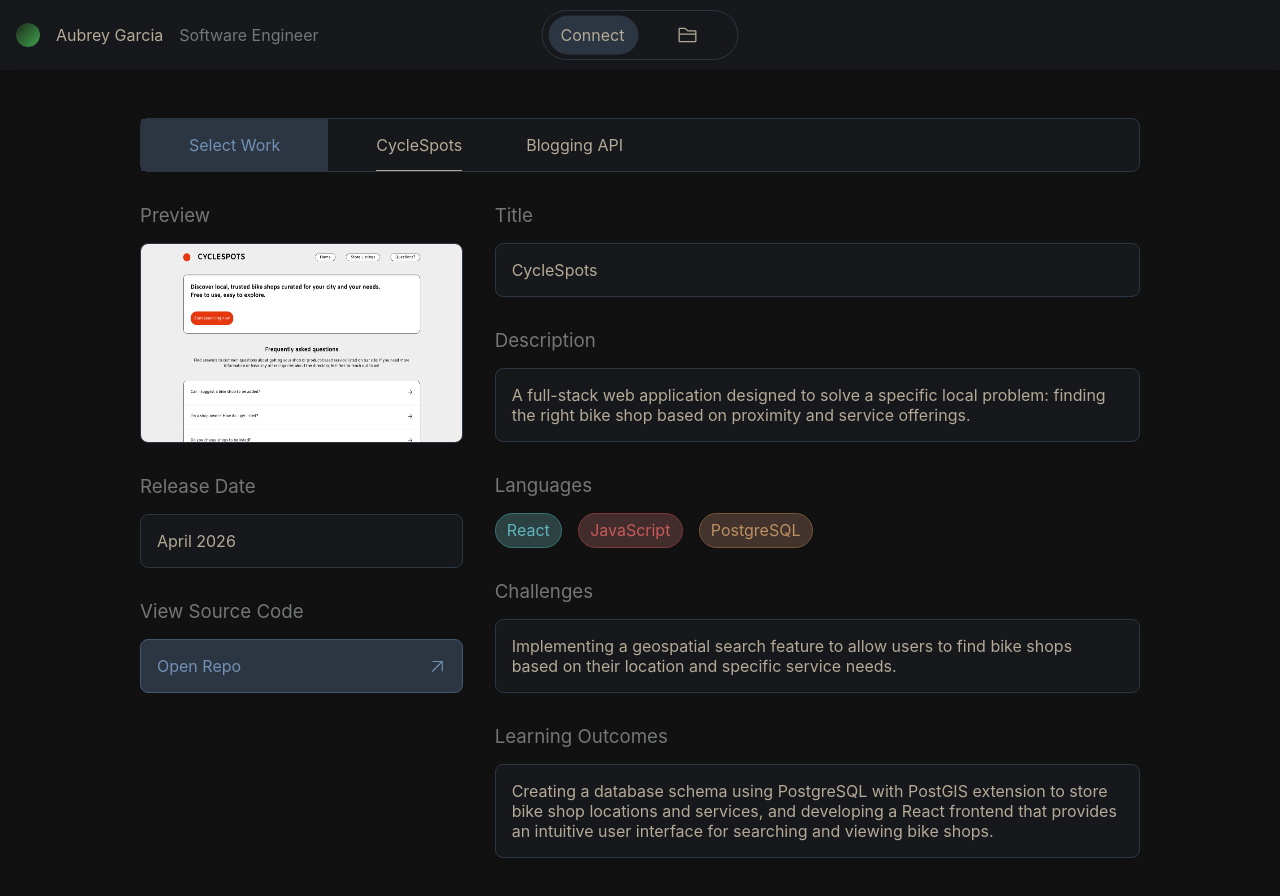
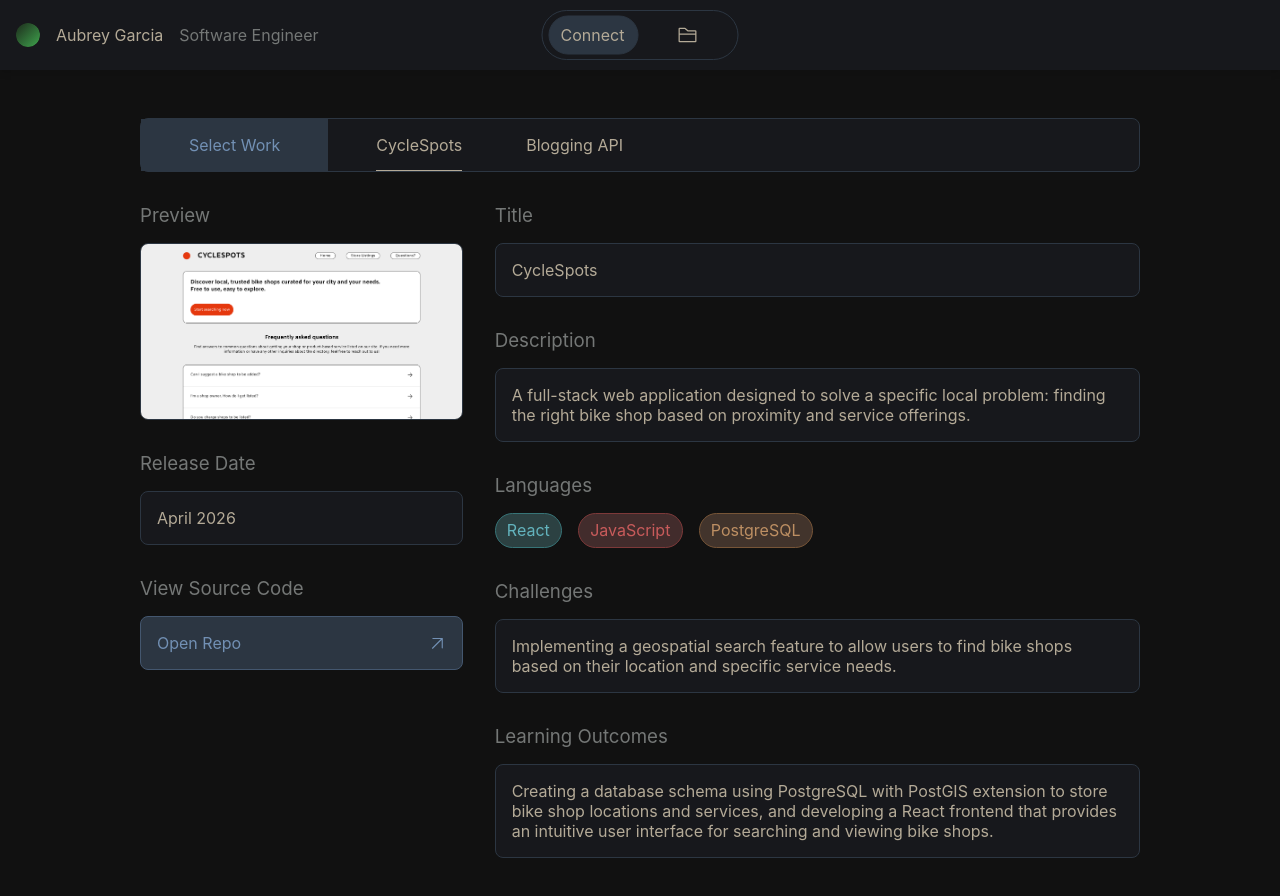
Before and after one commit to aubreymae/swe-portfolio, a React (Create React App) app: page /works in a window 1280 px wide. Shown: the top 896 px of the page. Built offline with nearby package versions, Linux system fonts and the light colour scheme; a web font is replaced by a local one.

Commit message:
Updated languages container to wrap to new line

```diff
--- a/src/pages/Works/WorksView.css
+++ b/src/pages/Works/WorksView.css
@@ -7,7 +7,7 @@
 
 .work-preview-img {
   width: 100%;
-  height: 200px;
+  object-fit: fill;
 
   border-radius: var(--border-radius-sm);
   border: solid 1px var(--light-blue-2);
@@ -26,4 +26,8 @@
   #works-view-container {
     width: 100%;
   }
+
+  .language-container ul {
+    flex-wrap: wrap;
+  }
 }
```
